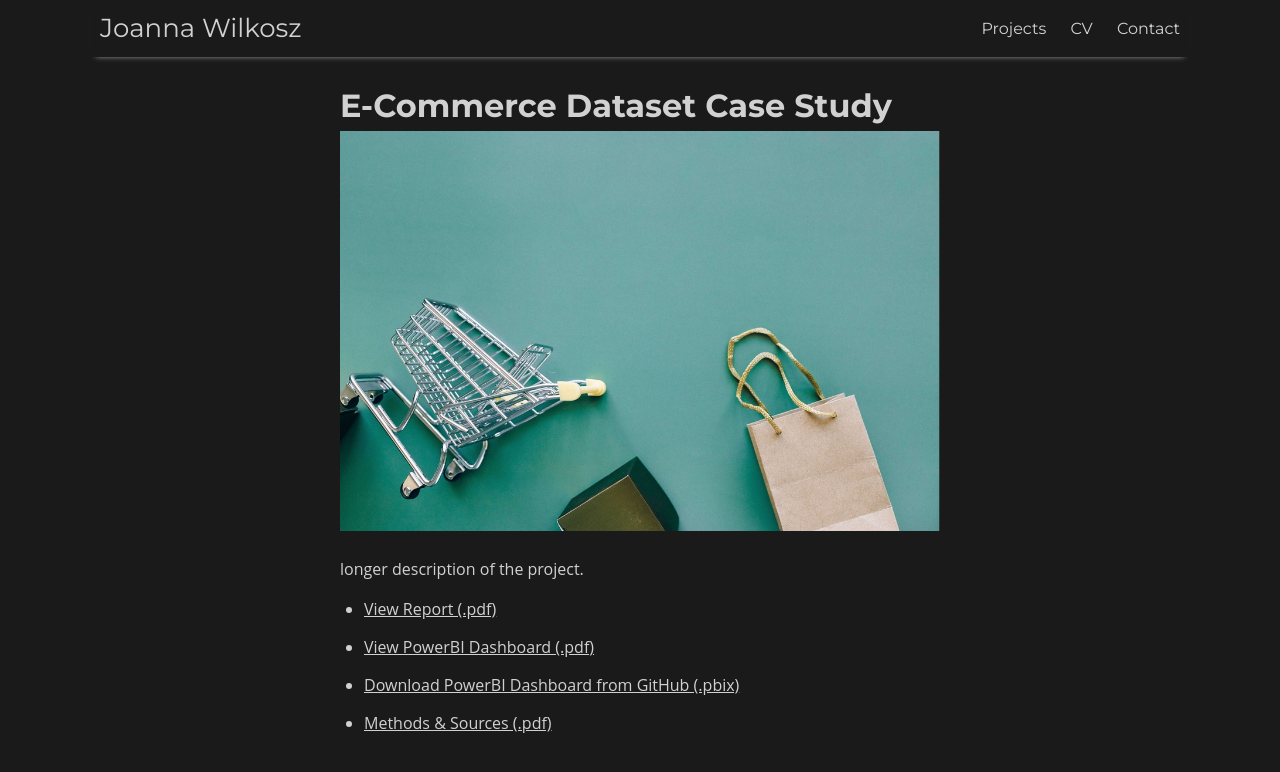
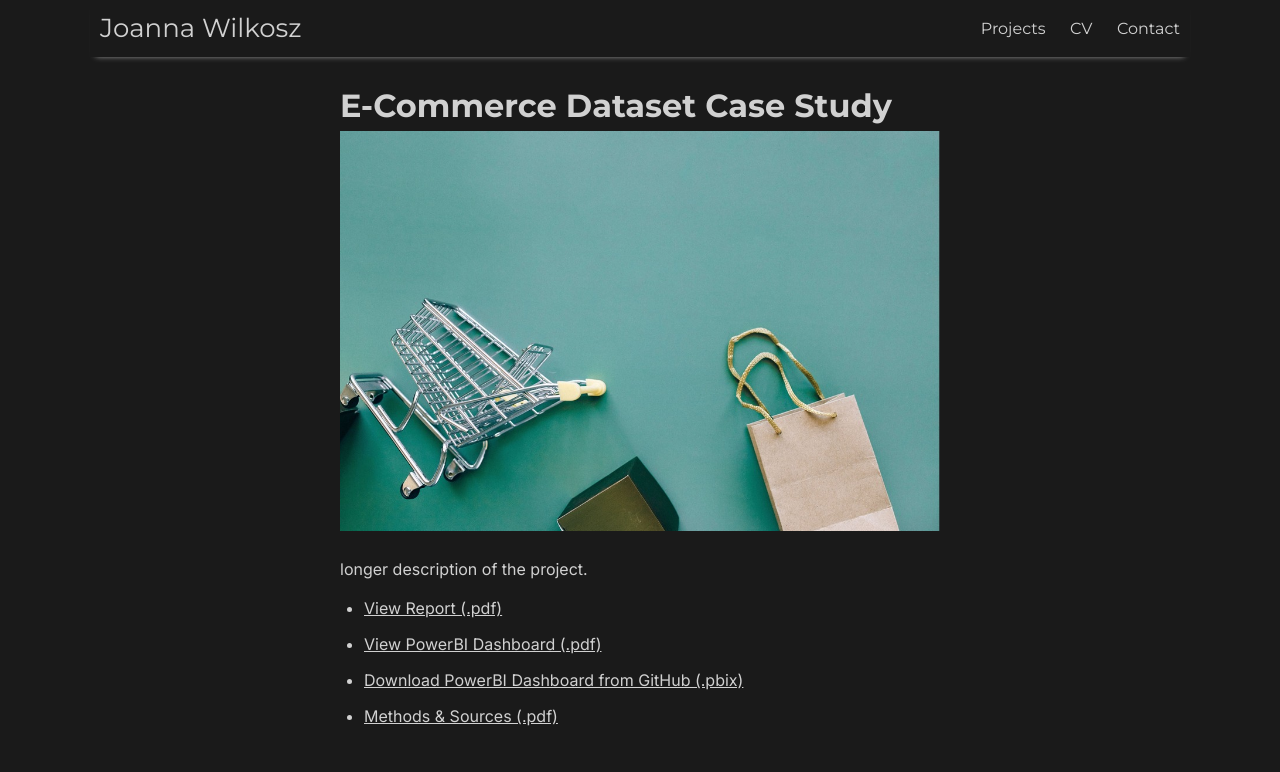
Before and after one commit to joanna-wi/joanna-wi.github.io, a Jekyll site: the page built from _projects/project-1.md, in a window 1280 px wide. Shown: the top 772 px of the page. Built offline with Jekyll 4.4.1, drawn with Linux system fonts in a browser that asks for light colours; nearby versions of some CDN libraries.

Commit message:
Update main.scss

```diff
--- a/assets/css/main.scss
+++ b/assets/css/main.scss
@@ -1,8 +1,8 @@
 ---
 ---
 
-$base-font-family: 'Open Sans', sans-serif;
-$body-font-family: 'Open Sans', sans-serif;
+$base-font-family: 'Inter', sans-serif;
+$body-font-family: 'Inter', sans-serif;
 $heading-font-family: 'Montserrat', sans-serif;
 $code-font-family: "Source Code Pro", monospace;
 
```
